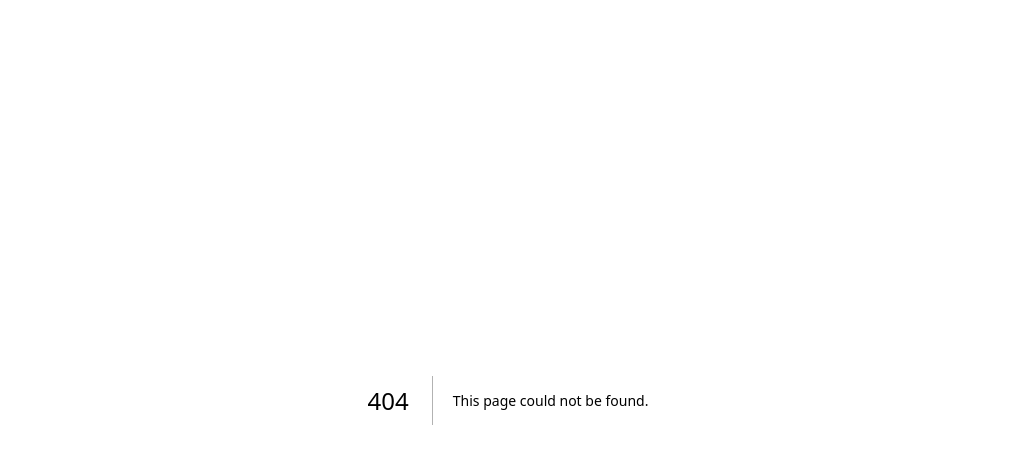
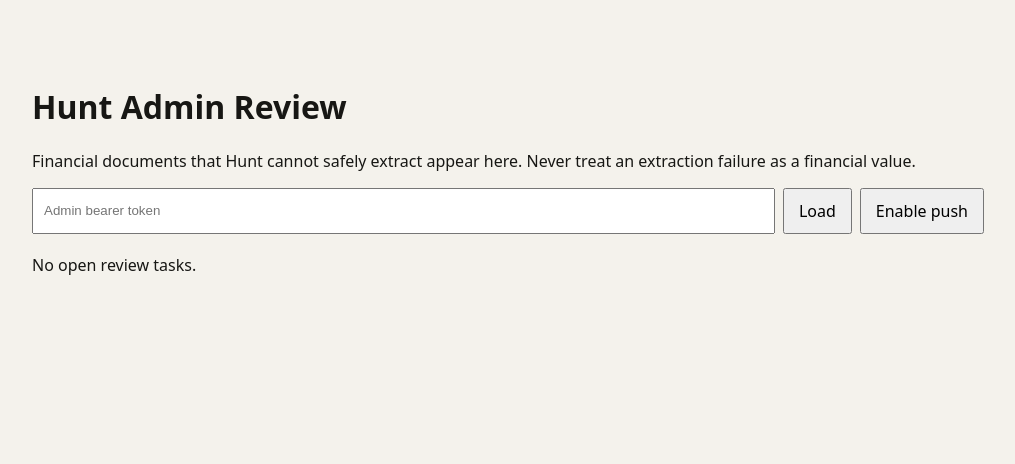
Before and after one commit to Udene1/Hunt, a Next.js app: page /admin/review-tasks in a window 1280 px wide. Before the commit this address had no page. Shown: the top 464 px of the page, without its empty margins (132-1147 px from the left). Built offline with nearby package versions, Linux system fonts and the light colour scheme.

Commit message:
Add admin review queue and push notification setup

```diff
--- /dev/null
+++ b/app/admin/review-tasks/page.tsx
@@ -0,0 +1,98 @@
+"use client";
+
+import { useEffect, useState } from "react";
+
+function urlBase64ToUint8Array(value: string) {
+  const padding = "=".repeat((4 - (value.length % 4)) % 4);
+  const base64 = (value + padding).replace(/-/g, "+").replace(/_/g, "/");
+  const raw = atob(base64);
+  return Uint8Array.from([...raw].map((char) => char.charCodeAt(0)));
+}
+
+export default function AdminReviewTasksPage() {
+  const [token, setToken] = useState("");
+  const [tasks, setTasks] = useState<any[]>([]);
+  const [message, setMessage] = useState("");
+
+  async function load(currentToken = token) {
+    if (!currentToken) return;
+    const response = await fetch("/api/admin/review-tasks", { headers: { Authorization: "Bearer " + currentToken } });
+    const data = await response.json();
+    if (!response.ok) { setMessage(data.error || "Could not load review tasks."); return; }
+    setTasks(data.tasks || []);
+  }
+
+  async function enablePush() {
+    if (!token) { setMessage("Enter the admin bearer token first."); return; }
+    if (!("serviceWorker" in navigator) || !("PushManager" in window) || !("Notification" in window)) {
+      setMessage("This browser does not support web push.");
+      return;
+    }
+    const permission = await Notification.requestPermission();
+    if (permission !== "granted") { setMessage("Notification permission was not granted."); return; }
+    const registration = await navigator.serviceWorker.register("/api/admin/push/sw");
+    const keyResponse = await fetch("/api/admin/push/vapid-public-key", { headers: { Authorization: "Bearer " + token } });
+    const keyData = await keyResponse.json();
+    if (!keyResponse.ok) { setMessage(keyData.error || "Admin push is not configured."); return; }
+    const subscription = await registration.pushManager.subscribe({
+      userVisibleOnly: true,
+      applicationServerKey: urlBase64ToUint8Array(keyData.publicKey),
+    });
+    const response = await fetch("/api/admin/push/subscribe", {
+      method: "POST",
+      headers: { "content-type": "application/json", Authorization: "Bearer " + token },
+      body: JSON.stringify(subscription.toJSON()),
+    });
+    const data = await response.json();
+    setMessage(response.ok ? "Admin push notifications are enabled on this device." : (data.error || "Could not save push subscription."));
+  }
+
+  useEffect(() => {
+    const saved = sessionStorage.getItem("hunt_admin_token") || "";
+    if (saved) { setToken(saved); load(saved); }
+  }, []);
+
+  function saveToken(value: string) {
+    setToken(value);
+    sessionStorage.setItem("hunt_admin_token", value);
+  }
+
+  async function resolve(id: string) {
+    const response = await fetch("/api/admin/review-tasks", {
+      method: "PUT",
+      headers: { "content-type": "application/json", Authorization: "Bearer " + token },
+      body: JSON.stringify({ id, status: "resolved" }),
+    });
+    if (response.ok) await load();
+  }
+
+  return (
+    <main style={{ maxWidth: 1000, margin: "40px auto", padding: 24, fontFamily: "system-ui, sans-serif" }}>
+      <h1>Hunt Admin Review</h1>
+      <p>Financial documents that Hunt cannot safely extract appear here. Never treat an extraction failure as a financial value.</p>
+      <div style={{ display: "flex", gap: 8, marginBottom: 20 }}>
+        <input
+          value={token}
+          onChange={(e) => saveToken(e.target.value)}
+          placeholder="Admin bearer token"
+          type="password"
+          style={{ flex: 1, padding: 10 }}
+        />
+        <button onClick={() => load()} style={{ padding: "10px 14px" }}>Load</button>
+        <button onClick={enablePush} style={{ padding: "10px 14px" }}>Enable push</button>
+      </div>
+      {message && <p>{message}</p>}
+      <section>
+        {tasks.length === 0 ? <p>No open review tasks.</p> : tasks.map((task) => (
+          <article key={task.id} style={{ border: "1px solid #ddd", borderRadius: 10, padding: 16, marginBottom: 12 }}>
+            <strong>{task.title}</strong>
+            <p>{task.detail}</p>
+            <p><b>Company:</b> {task.company?.name || "Unknown"}</p>
+            {task.sourceUrl && <p><a href={task.sourceUrl} target="_blank" rel="noreferrer">Open original source document</a></p>}
+            <button onClick={() => resolve(task.id)} style={{ padding: "8px 12px" }}>Mark resolved</button>
+          </article>
+        ))}
+      </section>
+    </main>
+  );
+}
```
